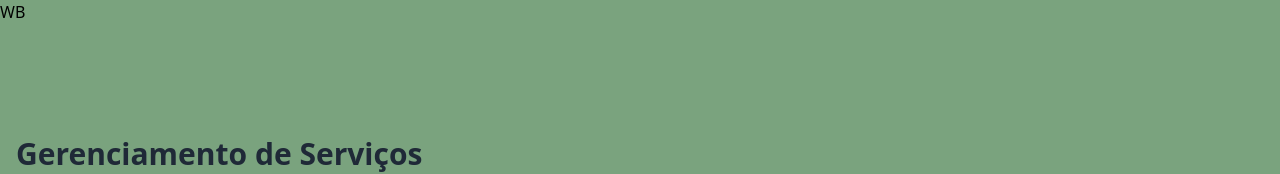
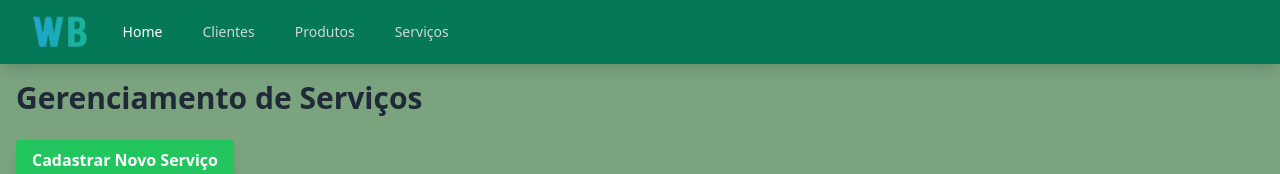
Before and after one commit to lucasguerra12/T5, a React (Create React App) app in the folder frontend/: page /servicos in a window 1280 px wide. Shown: the top 174 px of the page. Built offline with nearby package versions, Linux system fonts and the light colour scheme; no server answers.

Commit message:
refactor: update Cliente interface and modify sample data structure; enhance BarraNavegacao component with improved styling and links

```diff
--- a/frontend/src/componentes/barraNavegacao.tsx
+++ b/frontend/src/componentes/barraNavegacao.tsx
@@ -1,28 +1,27 @@
-import { Link } from 'react-router-dom';
-
 export default function BarraNavegacao() {
     return (
-        <nav className="navbar navbar-expand-lg bg-light">
-            <div className="container-fluid">
-                <Link to="/" className="navbar-brand">WB</Link>
-                <button className="navbar-toggler" type="button" data-bs-toggle="collapse" data-bs-target="#navbarNav" aria-controls="navbarNav" aria-expanded="false" aria-label="Toggle navigation">
-                    <span className="navbar-toggler-icon"></span>
-                </button>
-                <div className="collapse navbar-collapse" id="navbarNav">
-                    <ul className="navbar-nav">
-                        <li className="nav-item">
-                            <Link to="/" className="nav-link">Home</Link>
-                        </li>
-                        <li className="nav-item">
-                            <Link to="/clientes" className="nav-link">Clientes</Link>
-                        </li>
-                        <li className="nav-item">
-                            <Link to="/produtos" className="nav-link">Produtos</Link>
-                        </li>
-                        <li className="nav-item">
-                            <Link to="/servicos" className="nav-link">Serviços</Link>
-                        </li>
-                    </ul>
+        <nav className="bg-green-primary shadow-lg">
+            <div className="mx-auto max-w-7xl px-2 sm:px-6 lg:px-8">
+                <div className="relative flex h-16 items-center justify-between">
+                    <div className="flex flex-1 items-center justify-start">
+                        <div className="flex flex-shrink-0 items-center">
+                            <a href="/">
+                                <img
+                                    className="h-10 w-auto"
+                                    src="/logo.png"
+                                    alt="WB Logo"
+                                />
+                            </a>
+                        </div>
+                        <div className="hidden sm:ml-6 sm:block">
+                            <div className="flex space-x-4">
+                                <a href="/" className="text-white hover:bg-green-dark rounded-md px-3 py-2 text-sm font-medium" aria-current="page">Home</a>
+                                <a href="/clientes" className="text-gray-300 hover:bg-green-dark hover:text-white rounded-md px-3 py-2 text-sm font-medium">Clientes</a>
+                                <a href="/produtos" className="text-gray-300 hover:bg-green-dark hover:text-white rounded-md px-3 py-2 text-sm font-medium">Produtos</a>
+                                <a href="/servicos" className="text-gray-300 hover:bg-green-dark hover:text-white rounded-md px-3 py-2 text-sm font-medium">Serviços</a>
+                            </div>
+                        </div>
+                    </div>
                 </div>
             </div>
         </nav>
```
Also changed, not shown: frontend/src/componentes/roteador.tsx (+3 -4 lines), 1 other file (tests, documents, lock files or other folders).
